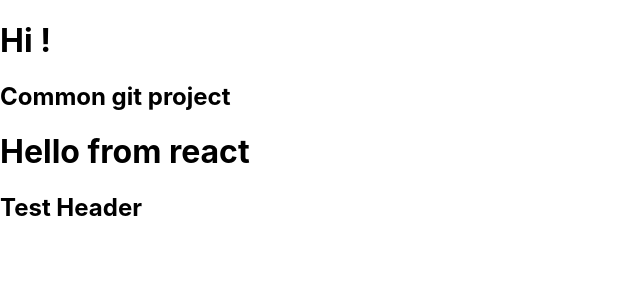
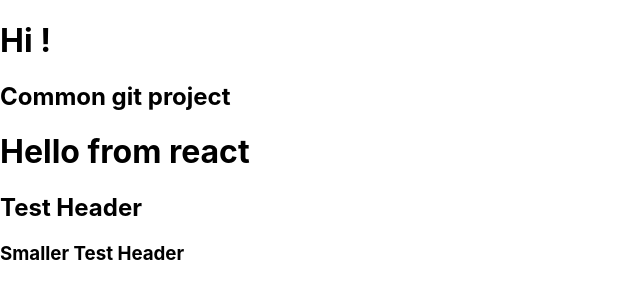
Before and after one commit to mahen035/common-prj, a React (Create React App) app: page / in a window 1280 px wide. Shown: the top 300 px of the page, without its empty margins (0-640 px from the left). Built offline with nearby package versions, Linux system fonts and the light colour scheme.

Commit message:
Added another header

```diff
--- a/src/App.js
+++ b/src/App.js
@@ -9,6 +9,7 @@ function App() {
      <h2>Common git project</h2>
     <h1>Hello from react</h1>
     <h2>Test Header</h2>
+    <h3>Smaller Test Header</h3>
     </div>
   );
 }
```
